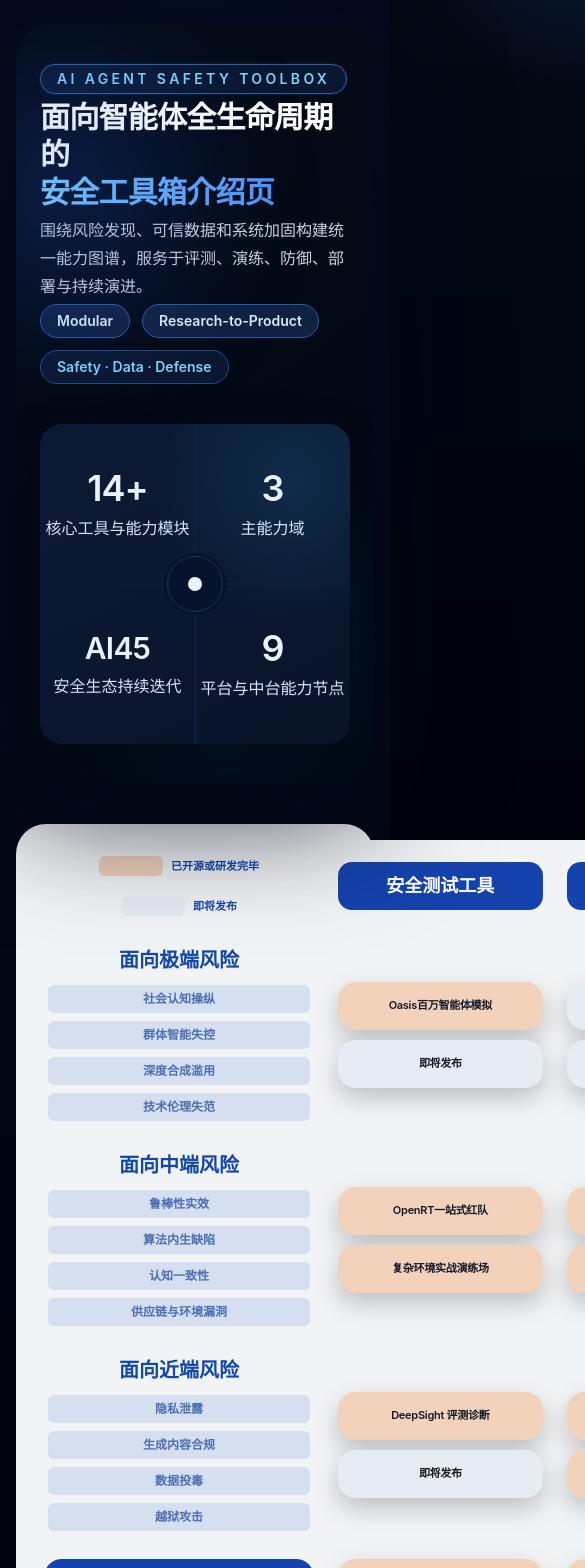
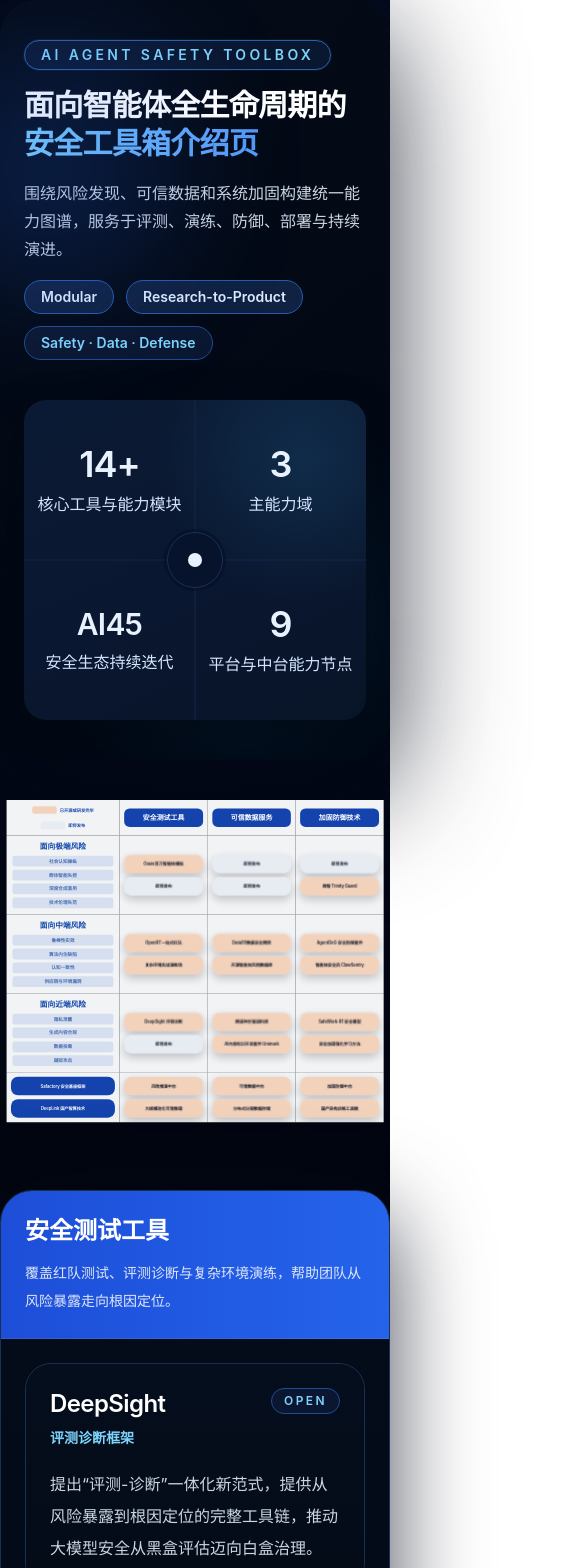
Before and after one commit to AI45Lab/ai45lab.github.io, a Next.js app: page / in a window 390 px wide. Shown: the top 1568 px of the page, 585 px wide, since content can reach past the window. Built offline with nearby package versions, Linux system fonts and the light colour scheme.

Commit message:
modify mobile style

```diff
--- a/src/app/page.tsx
+++ b/src/app/page.tsx
@@ -294,7 +294,7 @@ export default function Home() {
   }));
 
   return (
-    <main className="mx-auto flex min-h-screen w-full max-w-7xl flex-col gap-10 px-4 py-6 sm:px-6 lg:px-8">
+    <main className="mx-auto flex min-h-screen w-full max-w-7xl flex-col gap-10 lg:px-8 p-0 sm:p-4">
       <section className="relative overflow-hidden rounded-[36px] bg-[linear-gradient(145deg,rgba(4,11,24,0.98),rgba(2,7,18,0.99))] px-6 py-10 shadow-[0_30px_120px_rgba(2,8,23,0.78)] backdrop-blur sm:px-10 sm:py-14">
         <div className="pointer-events-none absolute -left-20 top-10 h-64 w-64 rounded-full bg-[#2563eb]/20 blur-3xl" />
         <div className="pointer-events-none absolute bottom-0 right-0 h-72 w-72 rounded-full bg-[#0ea5e9]/10 blur-3xl" />
@@ -368,12 +368,12 @@ export default function Home() {
         </div>
       </section>
 
-      <section className="rounded-[30px] bg-[#f2f3f5] p-4 shadow-[0_10px_30px_rgba(2,8,23,0.18)] sm:p-6">
-        <div>
-          <table className="w-full min-w-[980px] border-separate border-spacing-0">
+      <div className="w-full overflow-hidden flex justify-center sm:rounded-[30px]">
+        <div className="flex-shrink-0 origin-top scale-[0.385] sm:scale-100 w-[980px] sm:w-full mb-[-125%] sm:mb-0">
+          <table className="w-full border-separate border-spacing-0">
             <thead>
               <tr>
-                <th className="w-[30%] rounded-tl-[18px] bg-[#f2f3f5] p-4 align-middle">
+                <th className="w-[30%] bg-[#f2f3f5] p-4 align-middle">
                   <div className="flex flex-wrap items-center justify-center gap-5 text-[11px] font-semibold text-[#1247ab] sm:text-xs">
                     <div className="flex items-center gap-2">
                       <span className="h-5 w-16 rounded-md bg-[#f3d2bc]" />
@@ -390,9 +390,6 @@ export default function Home() {
                     key={column.title}
                     className={[
                       "w-[23.33%] bg-[#f2f3f5] p-3 align-middle",
-                      index === roadmapColumns.length - 1
-                        ? "rounded-tr-[18px]"
-                        : "",
                     ].join(" ")}
                   >
                     <div className="rounded-[14px] bg-[#1543ad] px-4 py-2.5 text-center text-lg font-semibold text-white">
@@ -481,7 +478,7 @@ export default function Home() {
             </tbody>
           </table>
         </div>
-      </section>
+      </div>
 
       <section className="grid gap-6">
         {toolboxSections.map((section) => (
```
